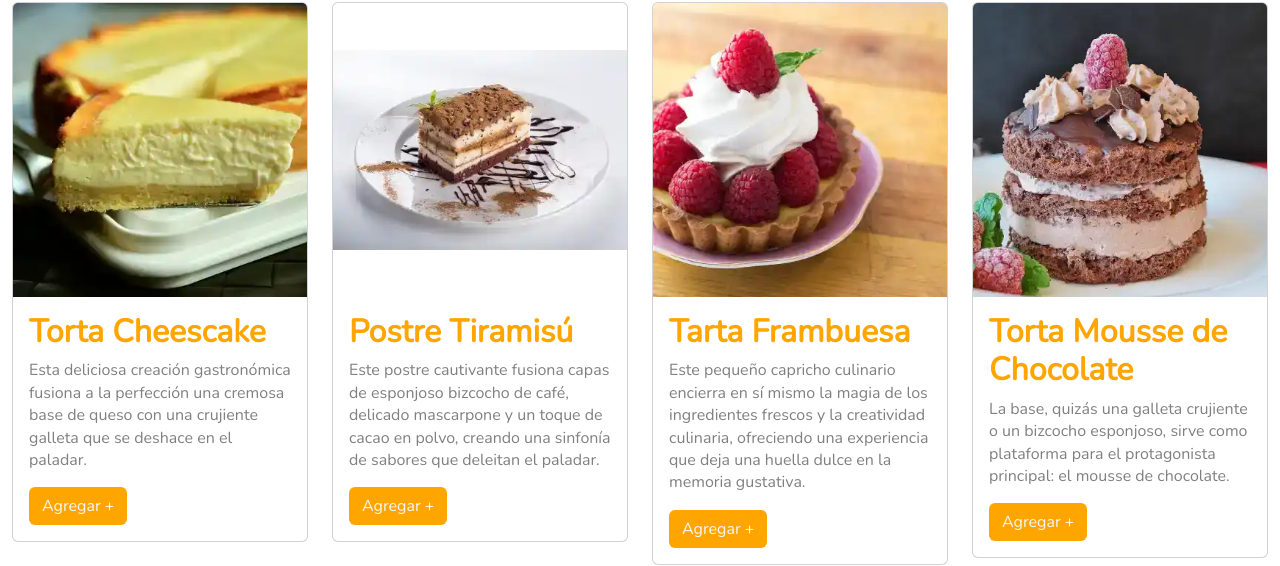
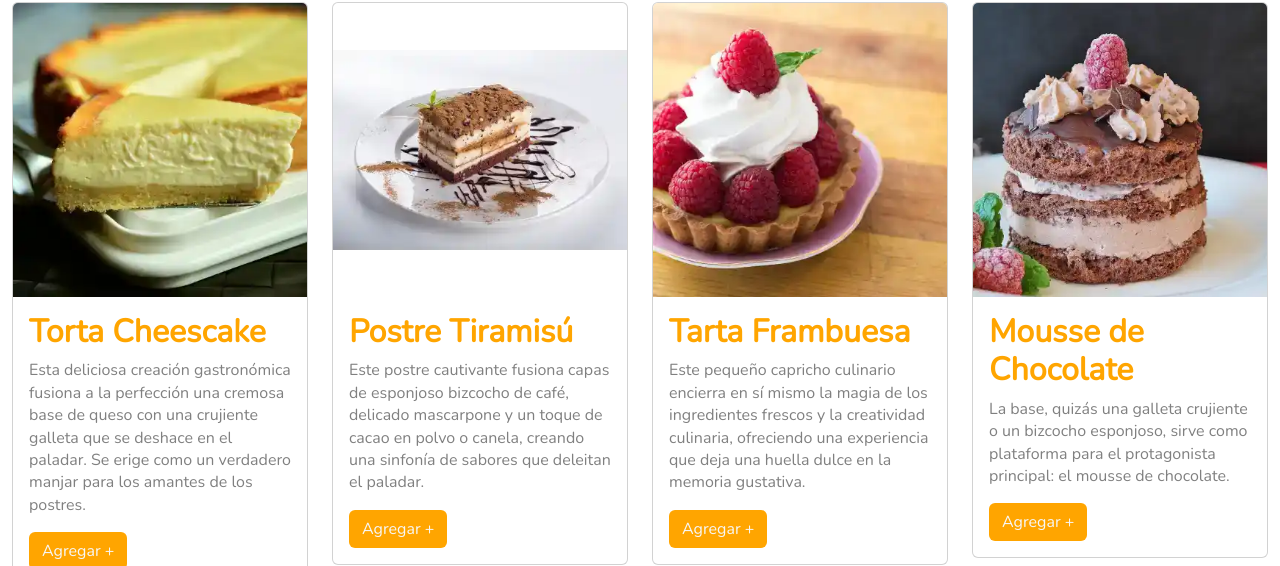
Before and after one commit to Lautarom017/PreEntrega-MansillaLautaro, a website: page pages/promociones.html in a window 1280 px wide. Shown: the part 603-1169 px from the top of the page. Drawn offline with nearby package versions, Linux system fonts and the light colour scheme.

Commit message:
mejoramos card de promociones.html

```diff
--- a/pages/promociones.html
+++ b/pages/promociones.html
@@ -84,7 +84,7 @@
           <img src="../img/productos/cheesecake_webp_11zon (1)_1_11zon.webp" class="card-img-top" alt="porcion de torta cheesecake posada en un tenedor">
           <div class="card-body">
             <h2 class="card-title">Torta Cheescake</h2>
-            <p class="card-text">Esta deliciosa creación gastronómica fusiona a la perfección una cremosa base de queso con una crujiente galleta que se deshace en el paladar.</p>
+            <p class="card-text">Esta deliciosa creación gastronómica fusiona a la perfección una cremosa base de queso con una crujiente galleta que se deshace en el paladar. Se erige como un verdadero manjar para los amantes de los postres.</p>
             <a href="../eror404.html" class="btn bg-orange">Agregar +</a>
           </div>
         </div>
@@ -95,7 +95,7 @@
           <img src="../img/productos/tiramisu_webp_11zon_5_11zon.webp" class="card-img-top" alt="bloque rectangular de postre tiramisú espolvoreado con canela">
         <div class="card-body">
             <h2 class="card-title">Postre Tiramisú</h2>
-              <p class="card-text">Este postre cautivante fusiona capas de esponjoso bizcocho de café, delicado mascarpone y un toque de cacao en polvo, creando una sinfonía de sabores que deleitan el paladar.</p>
+              <p class="card-text">Este postre cautivante fusiona capas de esponjoso bizcocho de café, delicado mascarpone y un toque de cacao en polvo o canela, creando una sinfonía de sabores que deleitan el paladar.</p>
               <a href="../eror404.html" class="btn bg-orange">Agregar +</a>
         </div>
       </div>
@@ -116,7 +116,7 @@
       <div class="card">
         <img src="../img/productos/torta-mousse-choco_webp_11zon_7_11zon.webp" class="card-img-top" alt="porcion cilindrica con 3 pisos de bicochuelo de chocolate, rellena de mousse de chocolate, decorada con ralladura de chocolate amargo y una frambuesa">
         <div class="card-body">
-          <h2 class="card-title">Torta Mousse de Chocolate</h2>
+          <h2 class="card-title">Mousse de Chocolate</h2>
             <p class="card-text">La base, quizás una galleta crujiente o un bizcocho esponjoso, sirve como plataforma para el protagonista principal: el mousse de chocolate.</p>
             <a href="../eror404.html" class="btn bg-orange">Agregar +</a>
         </div>
```
